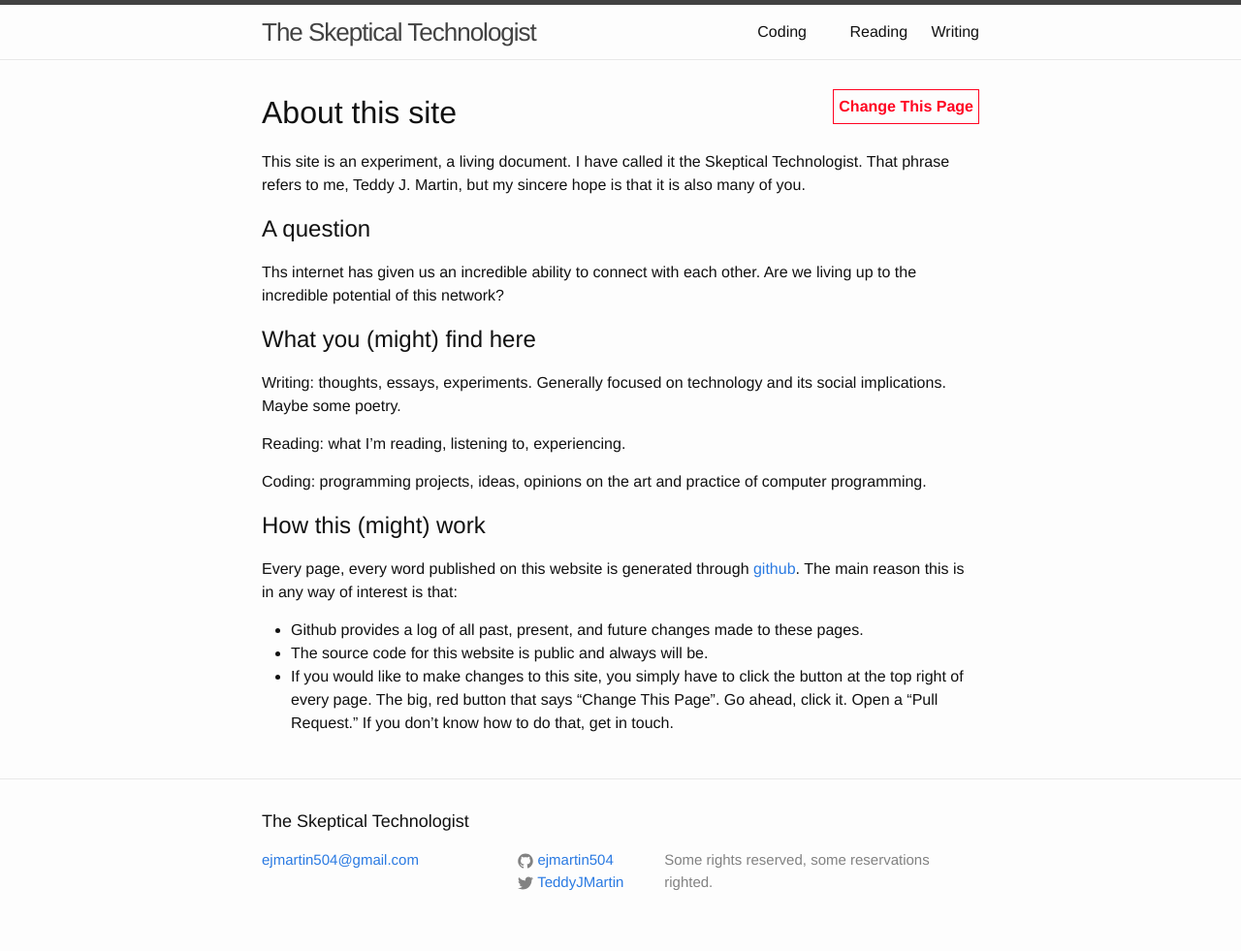
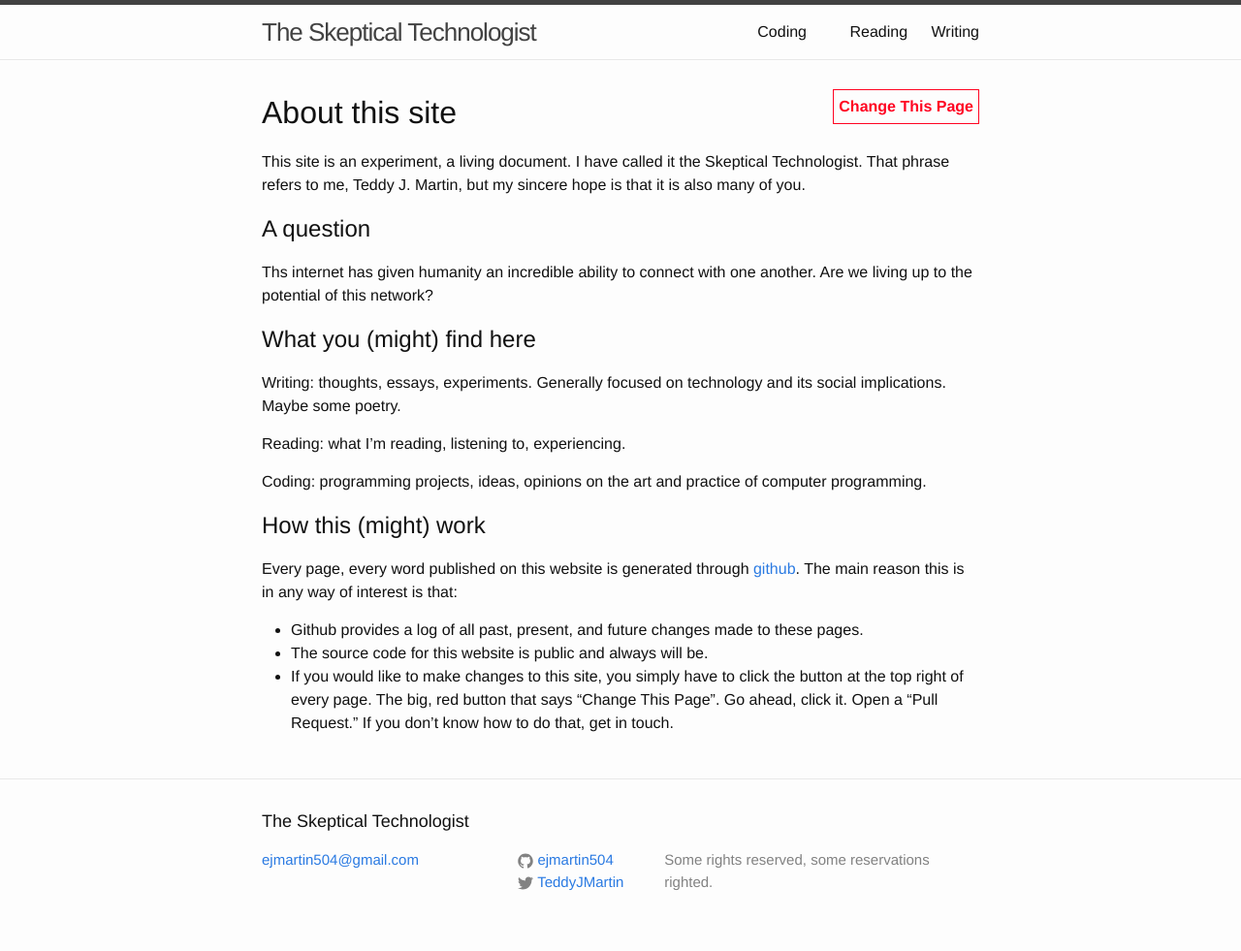
Before and after one commit to ejmartin504/ejmartin504.github.io, a Jekyll site: the page built from index.md, in a window 1280 px wide. Shown: the whole page at 97% size. Built offline with Jekyll 4.4.1, drawn with Linux system fonts in a browser that asks for light colours.

Commit message:
Copy change

```diff
--- a/index.md
+++ b/index.md
@@ -10,7 +10,7 @@ I have called it the Skeptical Technologist. That phrase refers to me, Teddy J.
 
 ## A question
 
-Ths internet has given us an incredible ability to connect with each other. Are we living up to the incredible potential of this network?
+Ths internet has given humanity an incredible ability to connect with one another. Are we living up to the potential of this network?
 
 ## What you (might) find here
 
```
